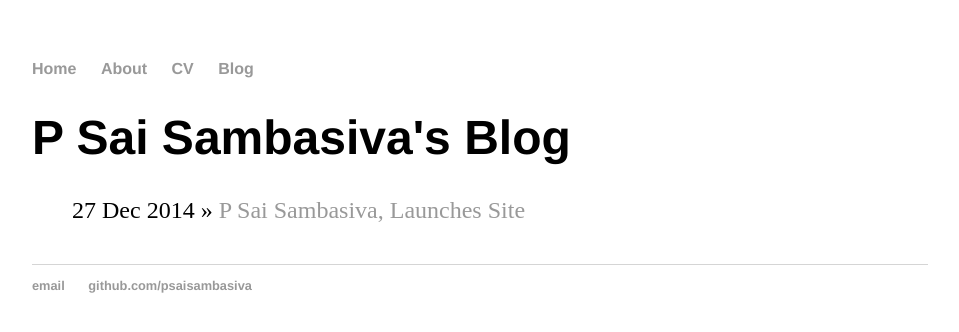
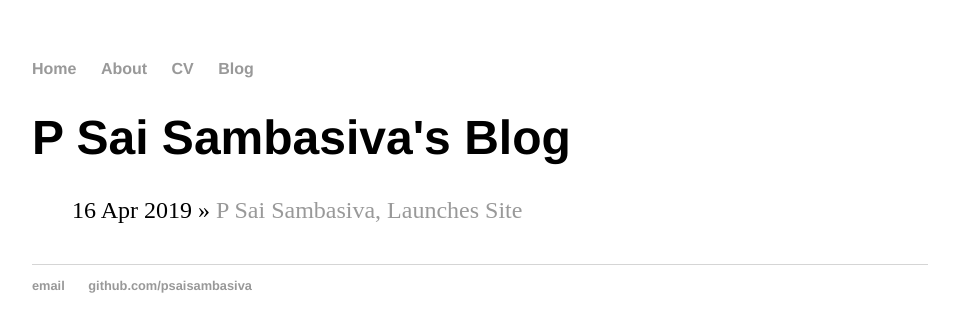
Before and after one commit to psaisambasiva/psaisambasiva.github.io, a Jekyll site: the page built from blog/index.html, in a window 1280 px wide. Shown: the top 332 px of the page, without its empty margins (160-1119 px from the left). Built offline with Jekyll 4.4.1, drawn with Linux system fonts in a browser that asks for light colours.

Commit message:
date change

```diff
--- a/_posts/2014-12-27-psaisambasiva-site-launched.md
+++ b/_posts/2014-12-27-psaisambasiva-site-launched.md
@@ -1,7 +1,7 @@
 ---
 layout: post
 title: "P Sai Sambasiva, Launches Site"
-date: 2014-12-27
+date: 16/04/2019
 ---
 
 Well. Finally got around to putting this old website together.
```
